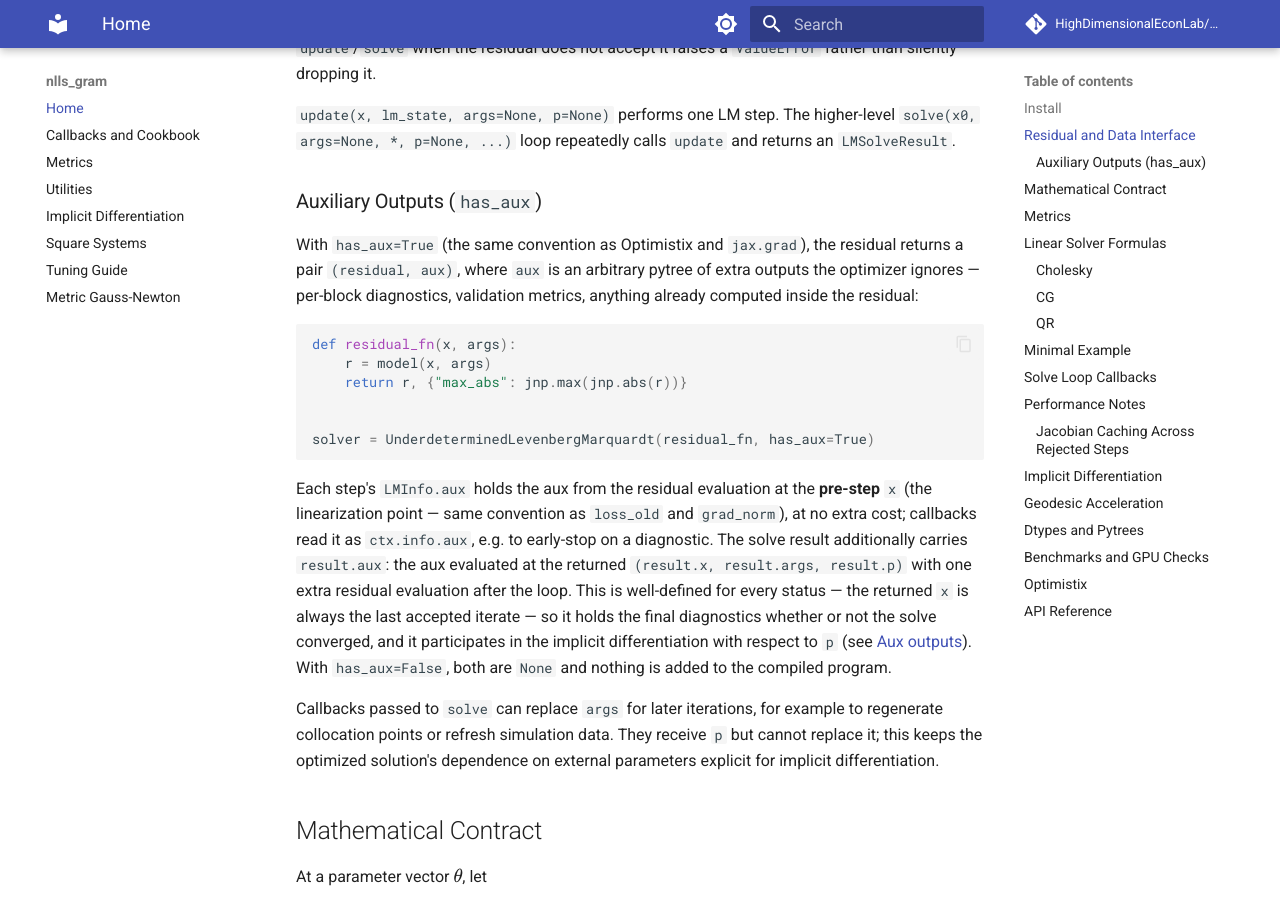
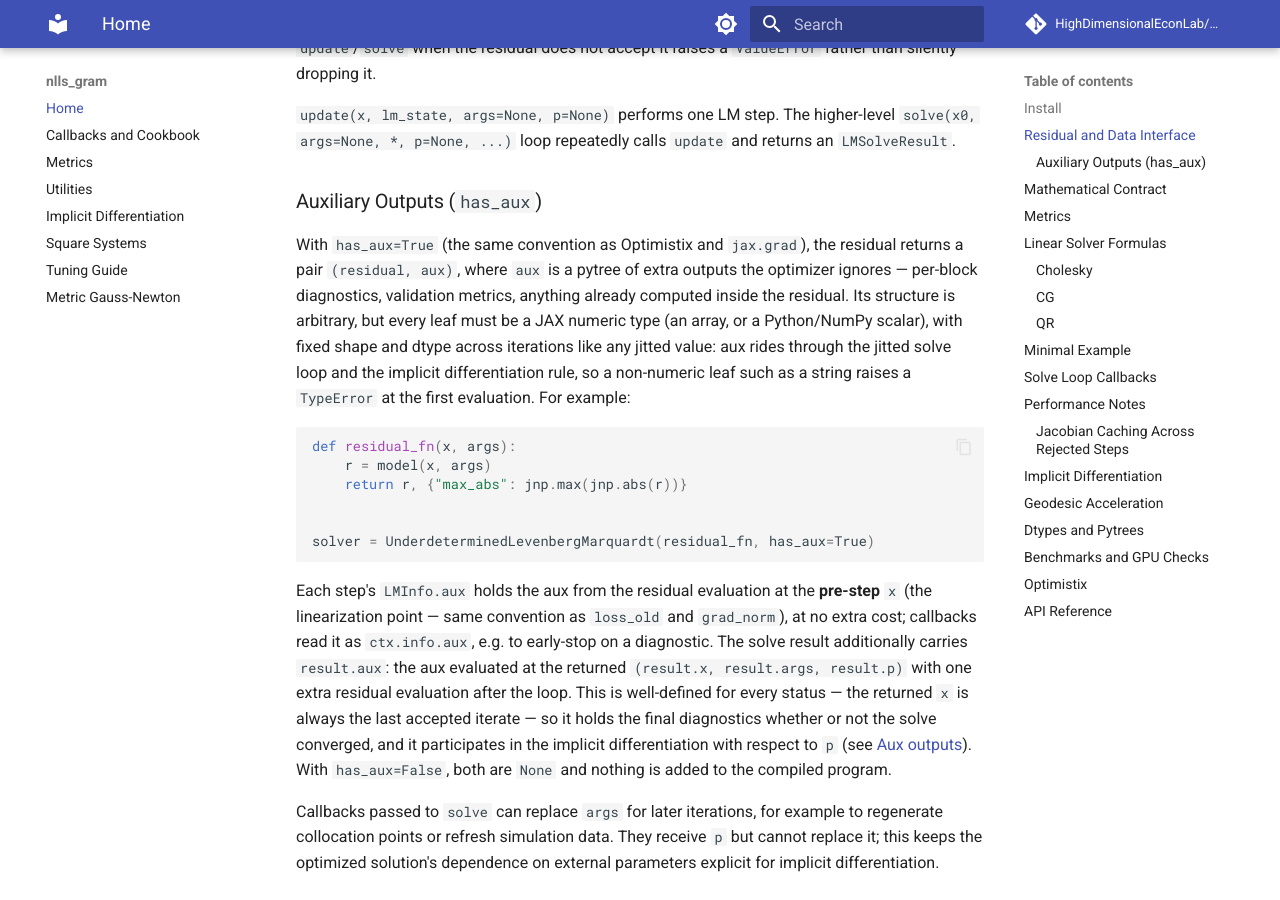
Before and after one commit to HighDimensionalEconLab/nlls_gram, an MkDocs documentation site: the page built from docs/index.md, in a window 1280 px wide and 900 px high, scrolled down 1134 px. Built offline with MkDocs 1.6.1 and Material for MkDocs 9.7.7, drawn with Linux system fonts in a browser that asks for light colours; comment, search, counter and statistics services are not loaded.

Commit message:
fix: clear TypeError for non-numeric aux leaves and document the aux leaf contract
aux was documented as "an arbitrary pytree", but its leaves must be JAX
numeric types: aux rides through the jitted solve-loop carry and the
implicit-AD zero-tangent map, so e.g. a string leaf previously failed with
an opaque "data type 'hello' not understood" deep in the trace. Validate at
the first residual evaluation in _residual_and_aux with a message naming
aux, and tighten the docs (index.md aux section, square_systems.md, and the
SquareLevenbergMarquardt docstring) to state the leaf contract.

Co-Authored-By: Mecha Perla (Claude) <noreply@anthropic.com>
Claude-Session: https://claude.ai/code/session_017FY9J1ReVbWEg6B8E9Dghh

````diff
--- a/docs/index.md
+++ b/docs/index.md
@@ -58,9 +58,14 @@ returns an `LMSolveResult`.
 ### Auxiliary Outputs (`has_aux`)
 
 With `has_aux=True` (the same convention as Optimistix and `jax.grad`), the
-residual returns a pair `(residual, aux)`, where `aux` is an arbitrary pytree
-of extra outputs the optimizer ignores — per-block diagnostics, validation
-metrics, anything already computed inside the residual:
+residual returns a pair `(residual, aux)`, where `aux` is a pytree of extra
+outputs the optimizer ignores — per-block diagnostics, validation metrics,
+anything already computed inside the residual. Its structure is arbitrary,
+but every leaf must be a JAX numeric type (an array, or a Python/NumPy
+scalar), with fixed shape and dtype across iterations like any jitted value:
+aux rides through the jitted solve loop and the implicit differentiation
+rule, so a non-numeric leaf such as a string raises a `TypeError` at the
+first evaluation. For example:
 
 ```python
 def residual_fn(x, args):
````
Also changed, not shown: docs/square_systems.md (+4 -2 lines), 3 other files.
